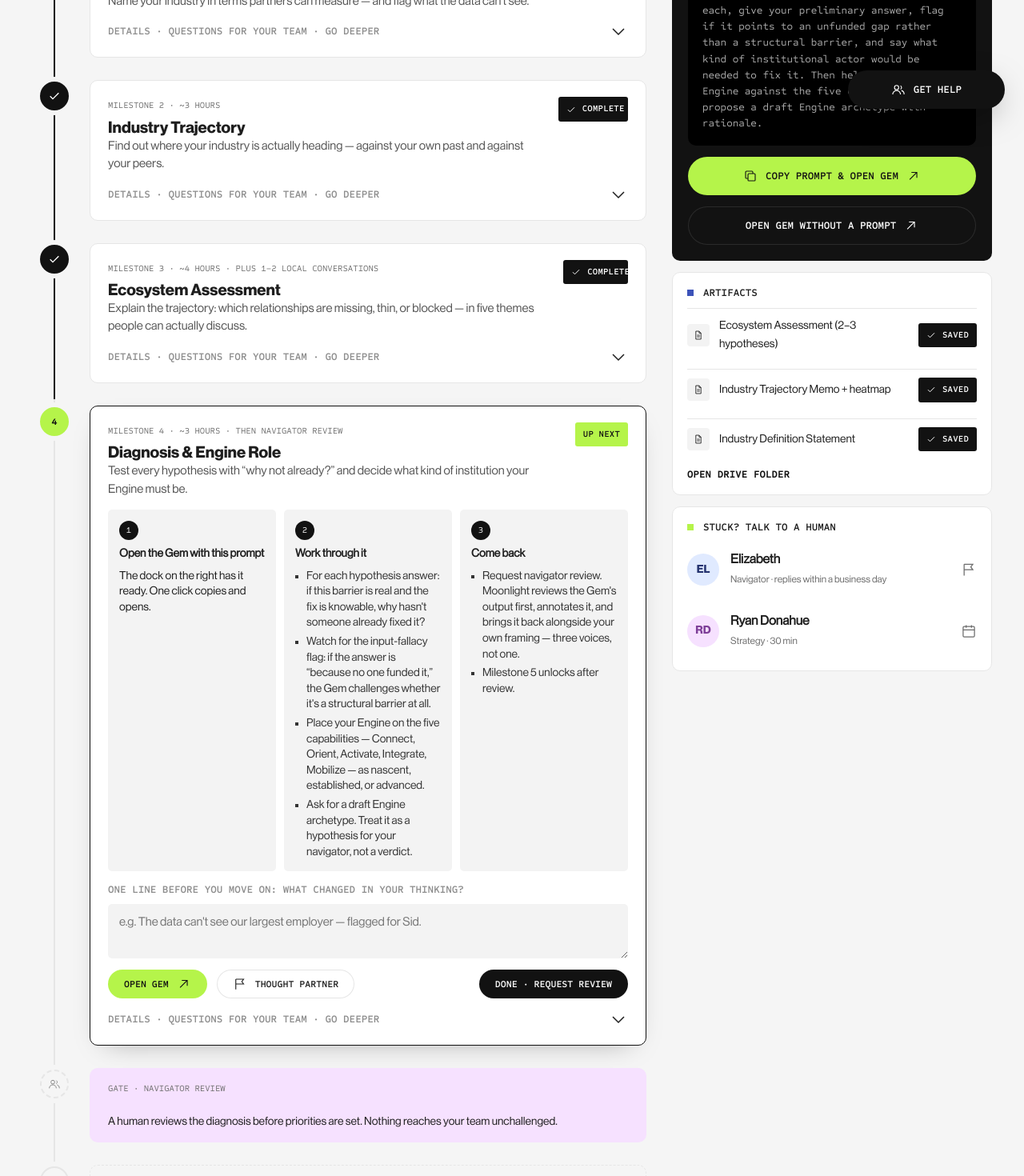
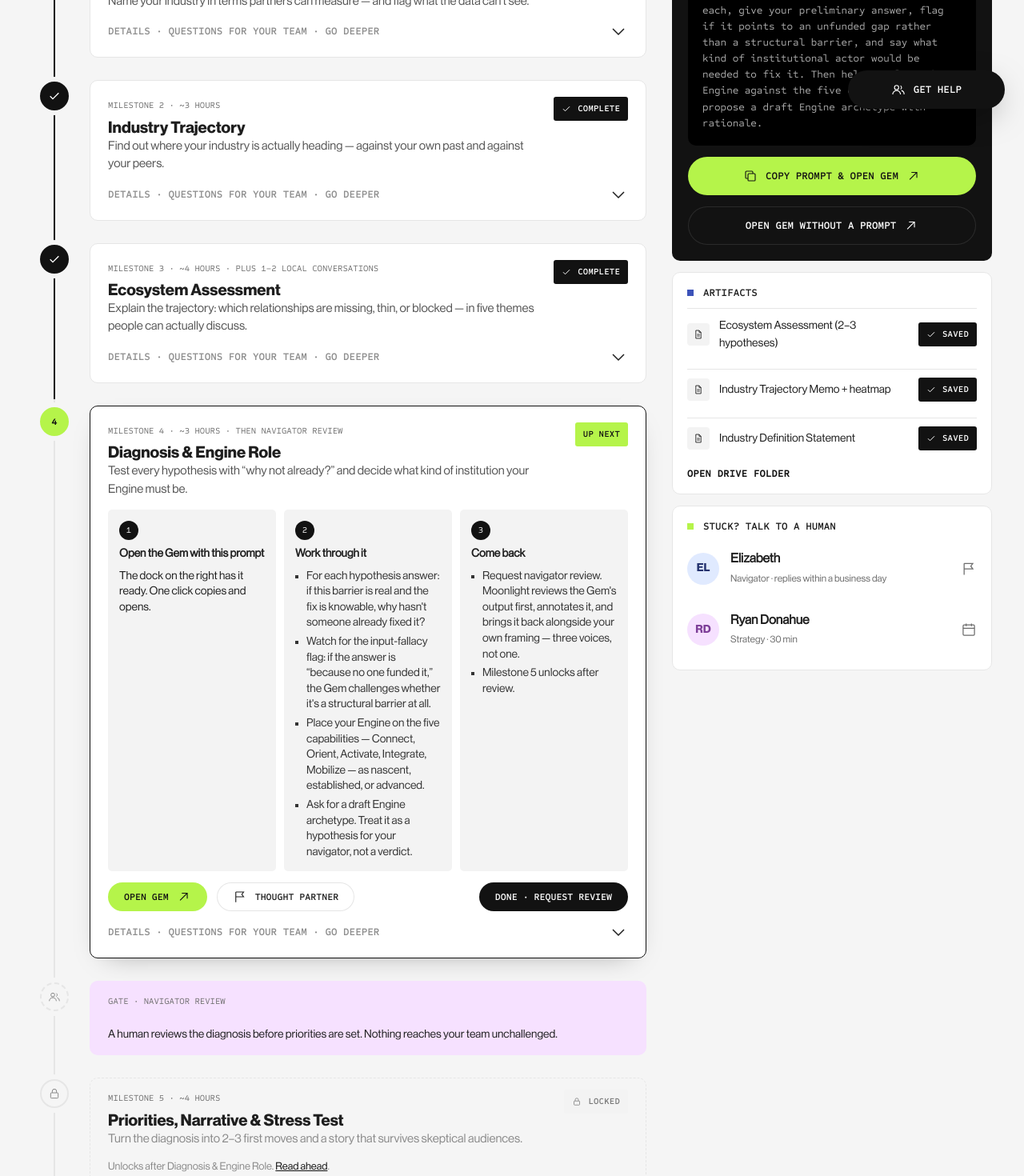
Before and after one commit to uxhawk/the-builder-platform, a React (Vite) app: page /engine/florida-semiconductor in a window 1280 px wide. Shown: the part 640-2110 px from the top of the page at 80% size. Built offline with nearby package versions, Linux system fonts and the light colour scheme.

Commit message:
update pill text wrapping

```diff
--- a/src/pages/GemFirstPortal.tsx
+++ b/src/pages/GemFirstPortal.tsx
@@ -1,4 +1,3 @@
-import { useState } from "react";
 import { Link, useLocation, useParams } from "react-router-dom";
 import { engineBySlug } from "../compass/data/engines";
 import { MILESTONES, type Milestone, type MilestoneId } from "../compass/data/milestones";
@@ -128,10 +127,8 @@ function Step({ m, engine, progress, onOpenGem }: { m: Milestone; engine: Return
   const status = progress.statusOf(m.id);
   const idx = MILESTONES.findIndex((x) => x.id === m.id);
   const isHuman = m.kind === "bookend";
-  const [note, setNote] = useState(progress.state.notes[m.id] ?? "");
   const stressOk = !m.stressTest || progress.state.personasAnswered.length >= 6;
-  const complete = () => { progress.setNote(m.id, note); progress.complete(m.id); if (m.gate) progress.requestReview(m.id); };
-  const said = progress.state.notes[m.id];
+  const complete = () => { progress.complete(m.id); if (m.gate) progress.requestReview(m.id); };
 
   return (
     <>
@@ -147,7 +144,6 @@ function Step({ m, engine, progress, onOpenGem }: { m: Milestone; engine: Return
             {isHuman && status !== "done" && status !== "locked" ? <StatusPill status="human" /> : <StatusPill status={status} />}
           </div>
 
-          {status === "done" && said && <div className="gf-said">“{said}”</div>}
           {status === "done" && m.gate && progress.state.reviews.m4 === "requested" && (
             <Notice tone="magenta" icon="users" title="In navigator review">Moonlight annotates the Gem's diagnosis and brings it back with your framing. <button type="button" className="proto-note" onClick={() => progress.approveReview("m4")}>prototype: simulate approval</button></Notice>
           )}
@@ -163,10 +159,6 @@ function Step({ m, engine, progress, onOpenGem }: { m: Milestone; engine: Return
                 <div><span className="n">3</span><strong>Come back</strong><ul>{m.reflect.map((t) => <li key={t}>{t}</li>)}</ul></div>
               </div>
               {m.stressTest && <StressTest progress={progress} />}
-              <div className="gf-note">
-                <label className="badge-text muted" htmlFor={`note-${m.id}`}>One line before you move on: what changed in your thinking?</label>
-                <textarea id={`note-${m.id}`} value={note} onChange={(e) => setNote(e.target.value)} placeholder={m.id === "m0" ? "e.g. We thought we were a packaging story; we may be a photonics story." : "e.g. The data can't see our largest employer — flagged for Sid."} />
-              </div>
               <div className="row between">
                 <div className="row">
                   {!isHuman && <Button variant="primary" size="small" disabled={!engine.gemUrl} onClick={() => onOpenGem(m.gemPrompt)} icon={<ArrowUpRight width={16} height={16} />}>Open Gem</Button>}
--- a/src/styles/compass.css
+++ b/src/styles/compass.css
@@ -35,7 +35,7 @@
 @media screen and (max-width: 767px) { .stepper { grid-auto-flow: row; grid-auto-columns: auto; gap: 4px; } .step { flex-flow: row; text-align: left; gap: 14px; padding: 6px 0; } .step::before { top: 100%; left: 15px; width: 2px; height: 12px; } .step-label { max-width: none; } }
 
 /* ---------- Status pill ---------- */
-.status-pill { display: inline-flex; align-items: center; gap: 8px; font-family: var(--typefaces--secondary); font-size: 11px; text-transform: uppercase; letter-spacing: .02em; padding: 4px 10px; border-radius: 3px; background: var(--colors-interface--grey); color: var(--colors-interface--dark-2); white-space: nowrap; font-variation-settings: "wght" 600; }
+.status-pill { display: inline-flex; align-items: center; gap: 8px; font-family: var(--typefaces--secondary); font-size: 11px; line-height: 22px; /* integer: inherited 22.4px made pills 30.4px tall and snap unevenly */ text-transform: uppercase; letter-spacing: .02em; padding: 4px 10px; border-radius: 3px; background: var(--colors-interface--grey); color: var(--colors-interface--dark-2); white-space: nowrap; flex-shrink: 0; /* a label never gives up width in a flex row */ font-variation-settings: "wght" 600; }
 .status-pill.done { background: var(--colors-interface--dark-2); color: #fff; }
 .status-pill.current { background: var(--colors-brand--evergreen); }
 .status-pill.locked { background: var(--colors-interface--grey); color: #7a7a7a; }
--- a/src/styles/gemfirst.css
+++ b/src/styles/gemfirst.css
@@ -35,6 +35,7 @@
 .gf-step.locked .gf-card { background: transparent; border-style: dashed; padding: 14px 22px; }
 .gf-step.locked .gf-card .milestone-purpose { color: #8a8a8a; }
 .gf-title-row { display: flex; justify-content: space-between; align-items: flex-start; gap: 16px; }
+.gf-title-row > div:first-child { min-width: 0; } /* text column wraps; the pill keeps its size */
 .gf-title { font-family: var(--typefaces--heading-bold); font-size: var(--typography--h5-size); line-height: 1.2; }
 .gf-kicker { font-family: var(--typefaces--secondary); font-size: 11px; text-transform: uppercase; color: #6b6b6b; margin-bottom: 4px; }
 
@@ -45,10 +46,6 @@
 .gf-mini ul { padding-left: 1em; list-style: square; display: flex; flex-flow: column; gap: 4px; color: #333; }
 @media screen and (max-width: 767px) { .gf-mini { grid-template-columns: 1fr; } }
 
-.gf-note { display: flex; flex-flow: column; gap: 8px; }
-.gf-note textarea { width: 100%; background: var(--colors-interface--grey); border: 0; border-radius: var(--border-radius--small); padding: 12px 14px; font-family: var(--typefaces--body); font-size: 15px; resize: vertical; min-height: 56px; }
-.gf-note textarea:focus { outline: 2px solid var(--colors-brand--evergreen); }
-.gf-said { border-left: 3px solid var(--colors-brand--evergreen); padding: 4px 12px; color: #444; font-size: 14px; font-style: italic; }
 .gf-gate { display: grid; grid-template-columns: 56px 1fr; gap: 0 16px; position: relative; }
 .gf-gate::before { content: ""; position: absolute; left: 27px; top: 0; bottom: 0; width: 2px; background: var(--colors-interface--grey-2); }
 .gf-gate .gf-node > span { border-style: dashed; }
```
